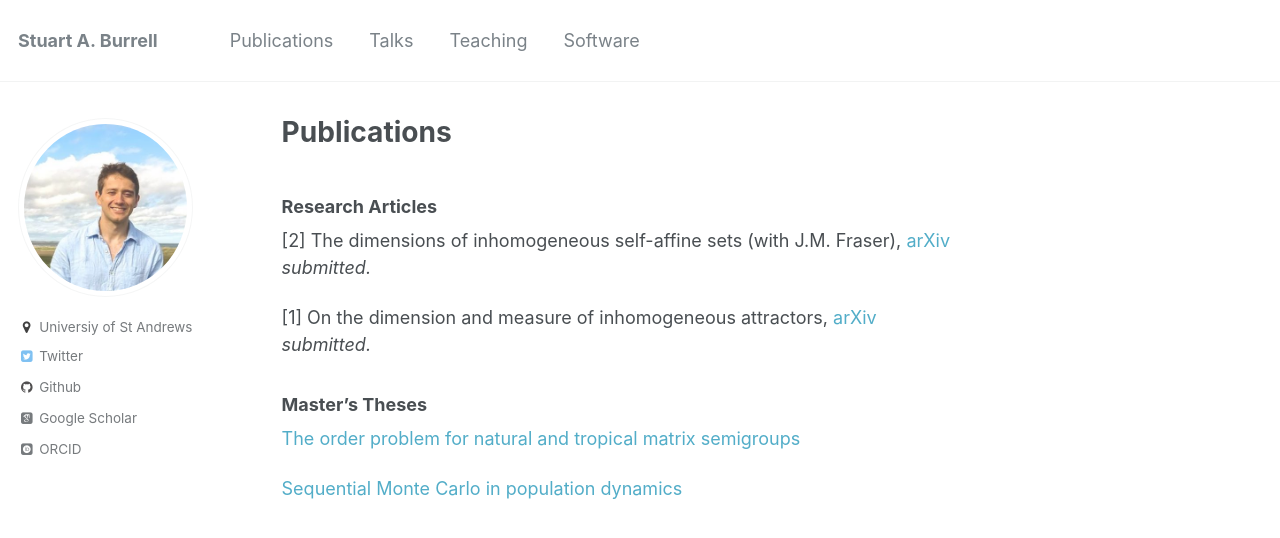
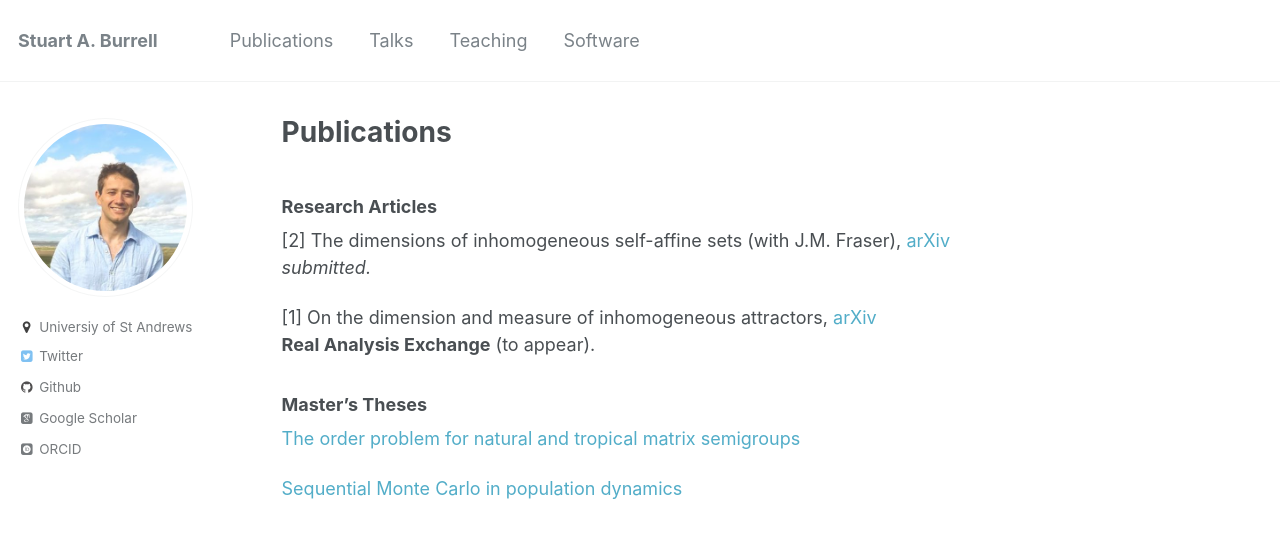
Before and after one commit to veronicakelsey/stuartburrell.github.io, a Jekyll site: the page built from _pages/publications.md, in a window 1280 px wide. Shown: the top 538 px of the page. Built offline with Jekyll 4.4.1, drawn with Linux system fonts in a browser that asks for light colours; some web fonts are replaced.

Commit message:
add RAE acceptance

```diff
--- a/_pages/publications.md
+++ b/_pages/publications.md
@@ -10,7 +10,7 @@ author_profile: true
 *submitted.*
 
 [1] On the dimension and measure of inhomogeneous attractors, [arXiv](https://arxiv.org/abs/1805.00887)
-*submitted.*
+**Real Analysis Exchange** (to appear).
 
 {% if author.googlescholar %}
   You can also find my articles on <u><a href="{{author.googlescholar}}">my Google Scholar profile</a>.</u>
```
